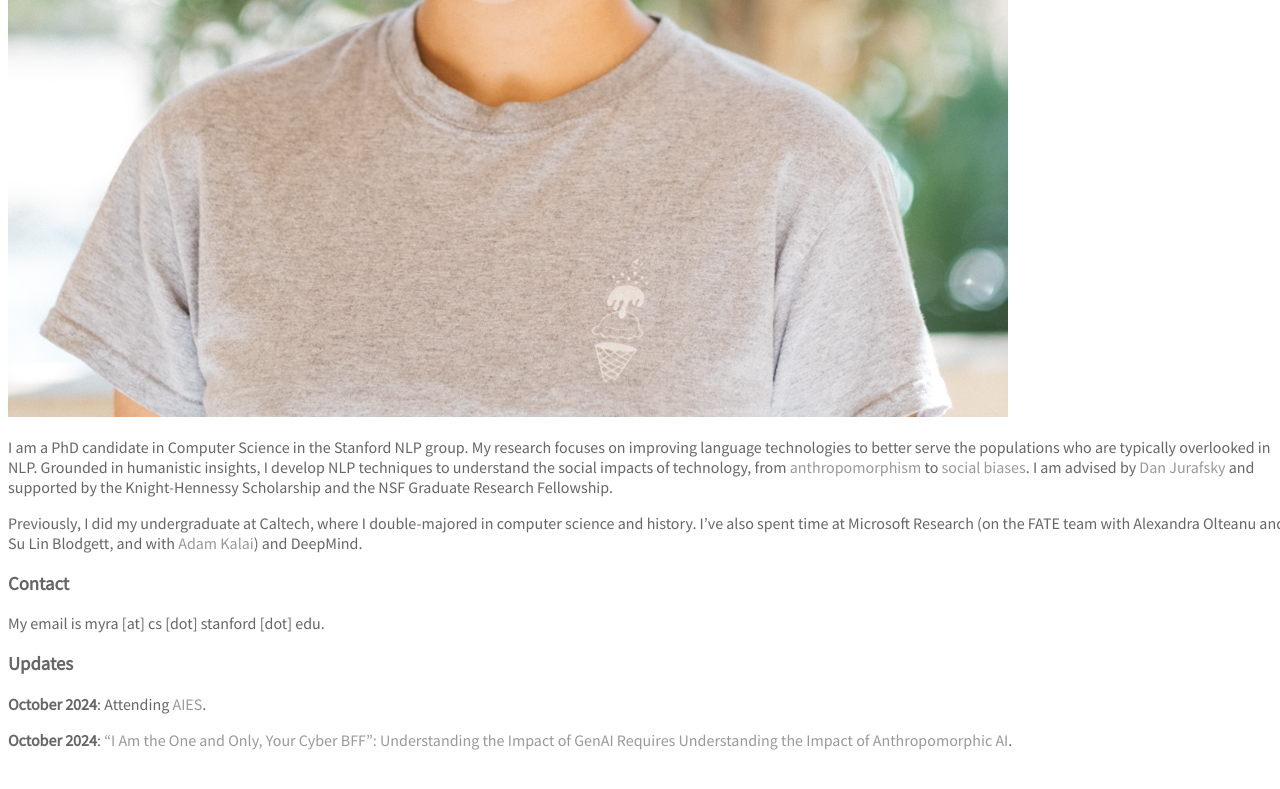
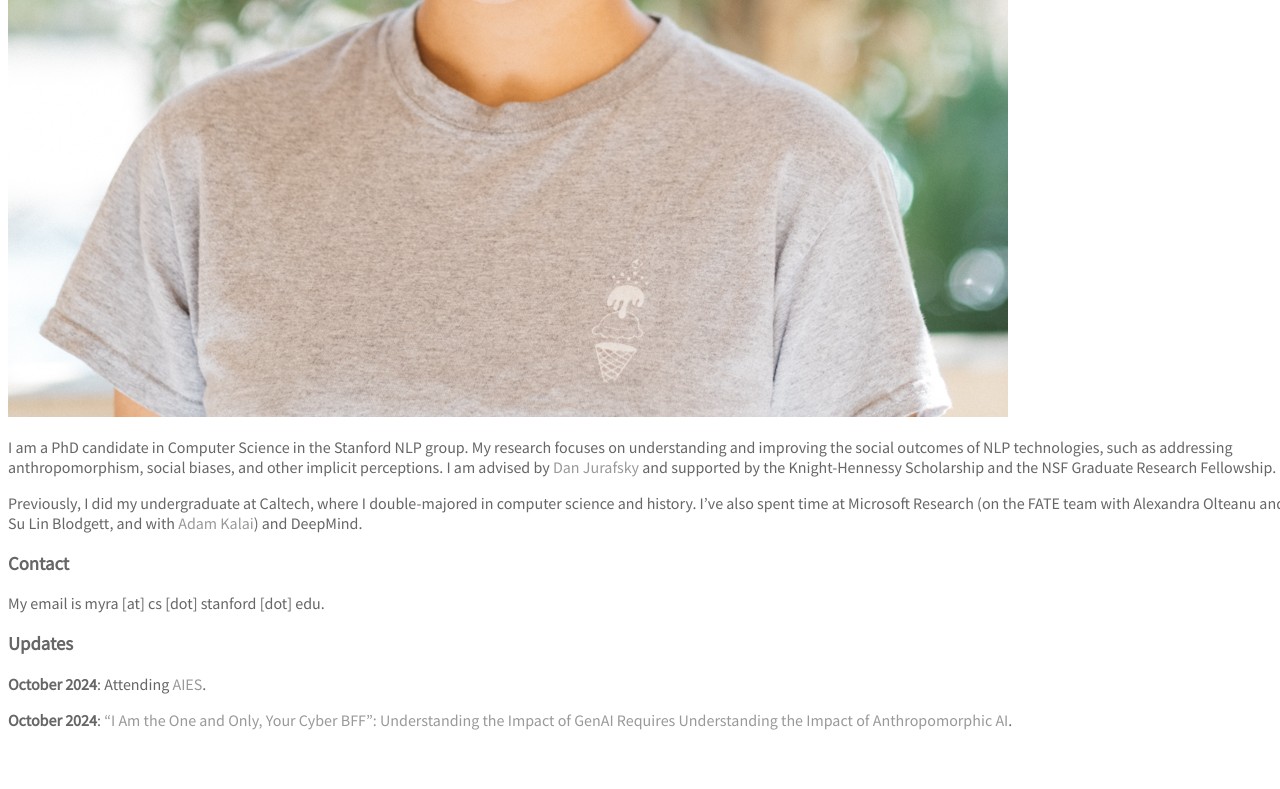
Before and after one commit to myracheng/myracheng.github.io, a Jekyll site: the page built from index.md, in a window 1280 px wide and 900 px high, scrolled down 855 px. Shown: the top 789 px of the window. Built offline with Jekyll 4.4.1, drawn with Linux system fonts in a browser that asks for light colours; some web fonts are replaced.

Commit message:
Update index.md

```diff
--- a/index.md
+++ b/index.md
@@ -3,7 +3,7 @@ layout: default
 ---
 <img class="profile-picture" src="imgs/me.jpg">
 
-I am a PhD candidate in Computer Science in the Stanford NLP group. My research focuses on improving language technologies to better serve the populations who are typically overlooked in NLP. Grounded in humanistic insights, I develop NLP techniques to understand the social impacts of technology, from [anthropomorphism](https://aclanthology.org/2024.eacl-long.49/) to [social biases](https://aclanthology.org/2023.acl-long.84/). I am advised by <a href="https://web.stanford.edu/~jurafsky">Dan Jurafsky</a> and supported by the Knight-Hennessy Scholarship and the NSF Graduate Research Fellowship.
+I am a PhD candidate in Computer Science in the Stanford NLP group. My research focuses on understanding and improving the social outcomes of NLP technologies, such as addressing anthropomorphism, social biases, and other implicit perceptions. I am advised by <a href="https://web.stanford.edu/~jurafsky">Dan Jurafsky</a> and supported by the Knight-Hennessy Scholarship and the NSF Graduate Research Fellowship.
 
 Previously, I did my undergraduate at Caltech, where I double-majored in computer science and history. I've also spent time at Microsoft Research (on the FATE team with Alexandra Olteanu and Su Lin Blodgett, and with [Adam Kalai](https://kal.ai/)) and DeepMind.
 
```
